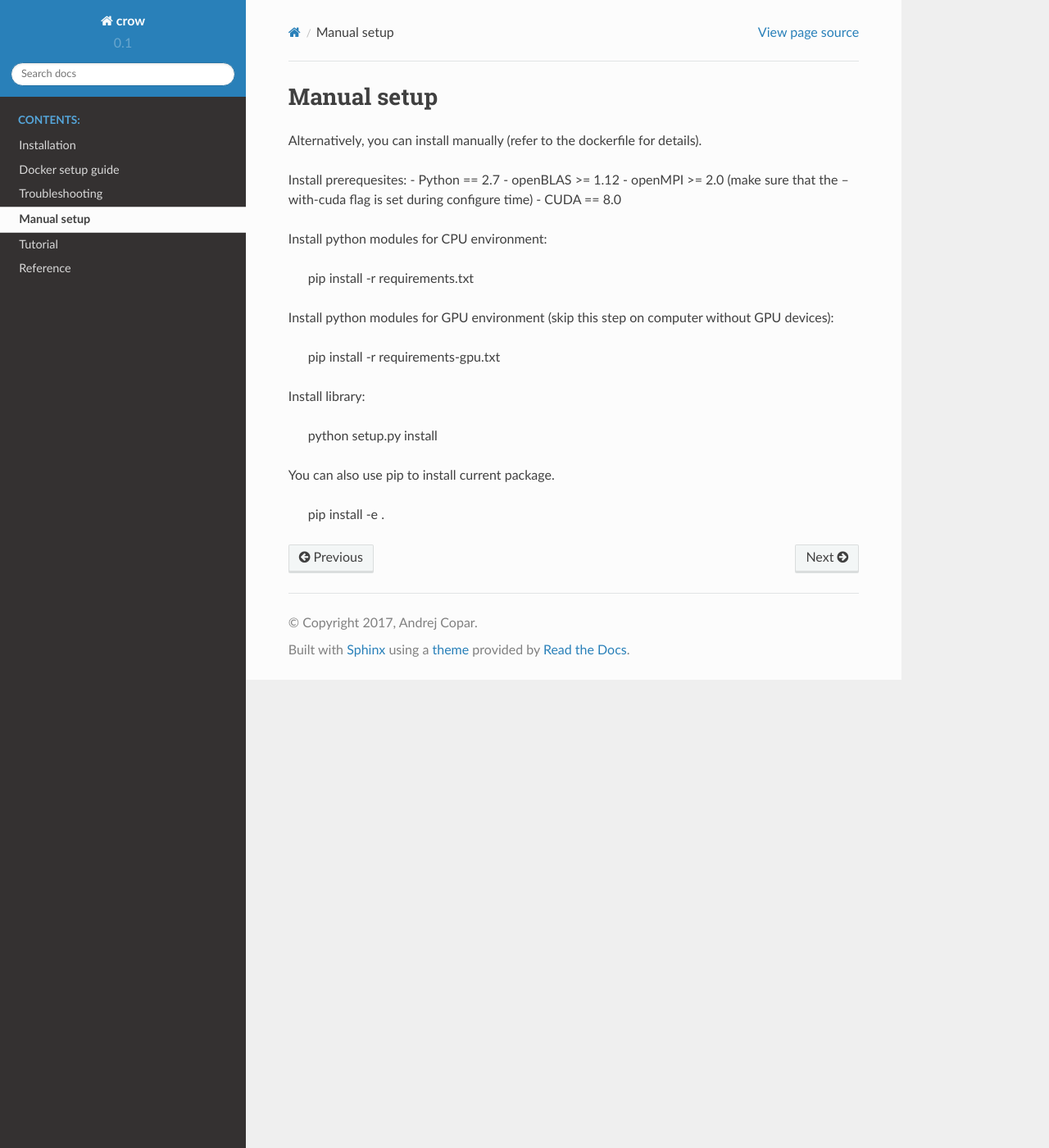
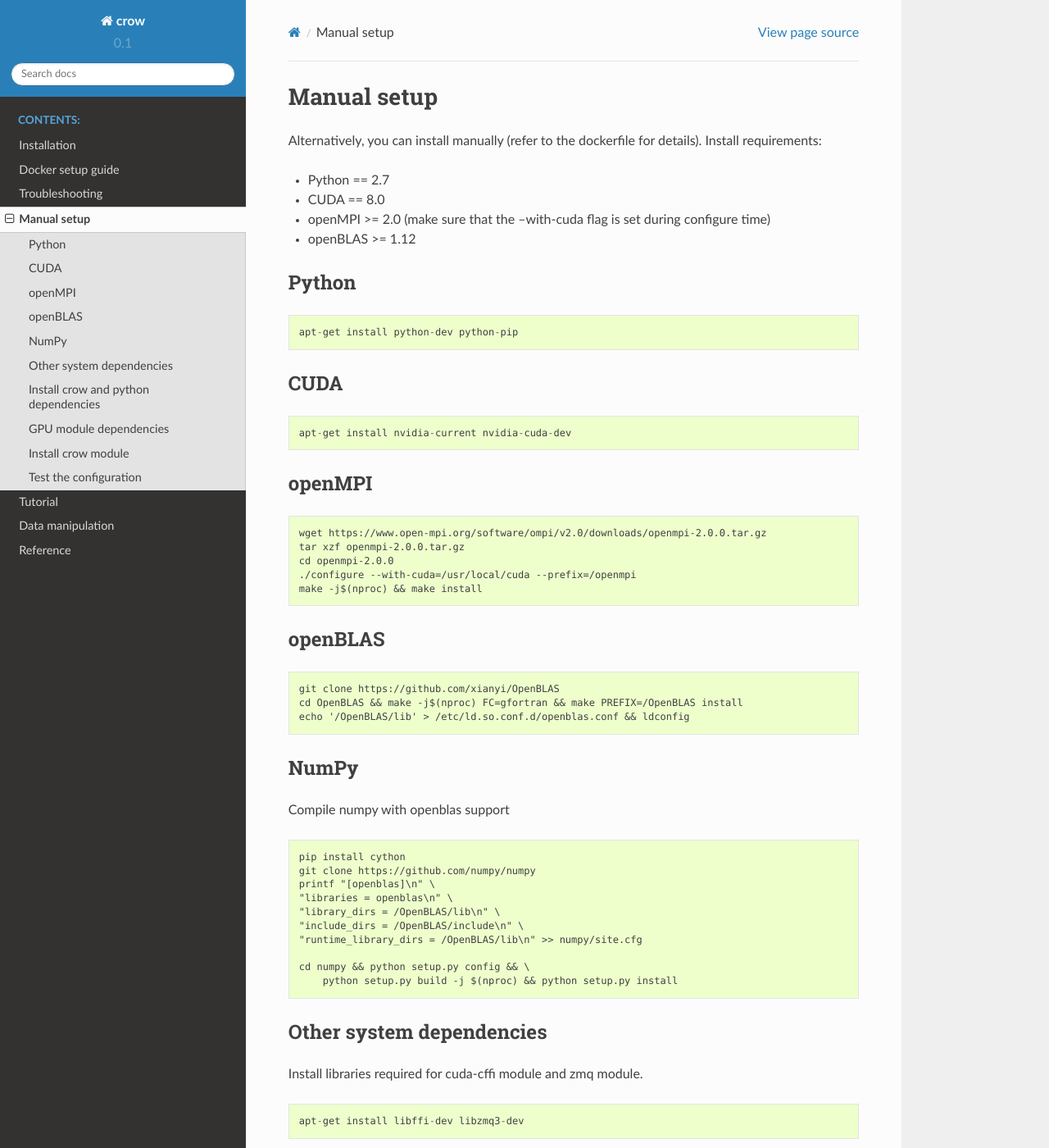
Before and after one commit to acopar/crow, a Sphinx documentation site: the page built from docs/source/manual.rst, in a window 1280 px wide and 1400 px high. Shown: the whole window at 82% size. Built offline with Sphinx 7.4.7 and the Read the Docs theme 2.0.0, drawn with Linux system fonts in a browser that asks for light colours; some of the changed text lies outside the part shown.

Commit message:
docs: manual setup, tutorial and data manipulation
docs/source:
    data: conversion instructions
    tutorial: math, minor fixes
    manual: new documentation for manual setup

```diff
--- a/docs/source/index.rst
+++ b/docs/source/index.rst
@@ -16,6 +16,7 @@ Crow is a multi-GPU and multi-CPU implementation of non-negative matrix tri-fact
    docker
    manual
    tutorial
+   data
    reference
 
 
--- a/docs/source/manual.rst
+++ b/docs/source/manual.rst
@@ -4,25 +4,157 @@ Manual setup
 ============
 
 Alternatively, you can install manually (refer to the dockerfile for details).
+Install requirements:
 
-Install prerequesites:
-- Python == 2.7
-- openBLAS >= 1.12
-- openMPI >= 2.0 (make sure that the --with-cuda flag is set during configure time)
-- CUDA == 8.0
+* Python == 2.7
+* CUDA == 8.0
+* openMPI >= 2.0 (make sure that the --with-cuda flag is set during configure time)
+* openBLAS >= 1.12
 
-Install python modules for CPU environment:
+Python
+------
+
+::
+
+    apt-get install python-dev python-pip
+
+
+
+CUDA
+----
+
+
+::
+
+    apt-get install nvidia-current nvidia-cuda-dev
+
+
+
+openMPI
+-------
+
+::
+
+    wget https://www.open-mpi.org/software/ompi/v2.0/downloads/openmpi-2.0.0.tar.gz
+    tar xzf openmpi-2.0.0.tar.gz
+    cd openmpi-2.0.0
+    ./configure --with-cuda=/usr/local/cuda --prefix=/openmpi
+    make -j$(nproc) && make install
+
+openBLAS
+--------
+
+::
+
+    git clone https://github.com/xianyi/OpenBLAS
+    cd OpenBLAS && make -j$(nproc) FC=gfortran && make PREFIX=/OpenBLAS install
+    echo '/OpenBLAS/lib' > /etc/ld.so.conf.d/openblas.conf && ldconfig
+
+
+NumPy
+-----
+
+
+Compile numpy with openblas support
+
+::
+
+    pip install cython
+    git clone https://github.com/numpy/numpy
+    printf "[openblas]\n" \
+    "libraries = openblas\n" \
+    "library_dirs = /OpenBLAS/lib\n" \
+    "include_dirs = /OpenBLAS/include\n" \
+    "runtime_library_dirs = /OpenBLAS/lib\n" >> numpy/site.cfg
+
+    cd numpy && python setup.py config && \
+        python setup.py build -j $(nproc) && python setup.py install
+
+
+Other system dependencies
+-------------------------
+
+Install libraries required for cuda-cffi module and zmq module.
+::
+
+    apt-get install libffi-dev libzmq3-dev
+
+
+Install crow and python dependencies
+------------------------------------
+
+Set up environment variables, so it can find CUDA, OpenBLAS and openMPI libraries. To make changes permanent after reboot, you need to append these lines to /etc/profile or ~/.bashrc (depending on your configuration).
+
+::
+
+    export PATH="/OpenBLAS/bin:/openmpi/bin:$PATH"
+    export LD_LIBRARY_PATH="/OpenBLAS/lib:/openmpi/lib:$LD_LIBRARY_PATH"
+    export CUDA_ROOT="/usr/local/cuda"
+
+
+First download crow source from github.
+
+::
+
+    git clone https://github.com/acopar/crow
+    cd crow
+
+
+Install python requirements for CPU and GPU systems.
+
+::
 
     pip install -r requirements.txt
 
-Install python modules for GPU environment (skip this step on computer without GPU devices):
+
+GPU module dependencies
+-----------------------
+
+Install python modules for GPU environment. Skip this step on computer without GPU devices.
+
+::
 
     pip install -r requirements-gpu.txt
 
-Install library:
+
+You may need to get more recent version of scikit-cuda.
+
+::
+
+    git clone https://github.com/lebedov/scikit-cuda
+    cd scikit-cuda && python setup.py install
+
+
+Install crow module
+-------------------
+
+Finally, you can install the package:
+
+::
 
     python setup.py install
 
+
 You can also use pip to install current package.
 
+::
+
     pip install -e .
+
+
+Test the configuration
+----------------------
+
+You can check if the installed modules work correctly by importing them. Also check if your CUDA_ROOT and PATH environment variables are set correctly. If you use different distribution, path to CUDA can be different.
+
+::
+
+    echo $CUDA_ROOT
+    ls $CUDA_ROOT
+
+
+::
+
+    python -c 'import pycuda' # CUDA for python library
+    python -c 'from cuda_cffi import cusparse' # for sparse GPU operations
+    python -c 'import numpy; numpy.__config__.show()' # check blas info
```
Also changed, not shown: docs/source/data.rst (added, +68 -0 lines), docs/source/install.rst (+70 -4 lines), docs/source/tutorial.rst (+24 -8 lines).
